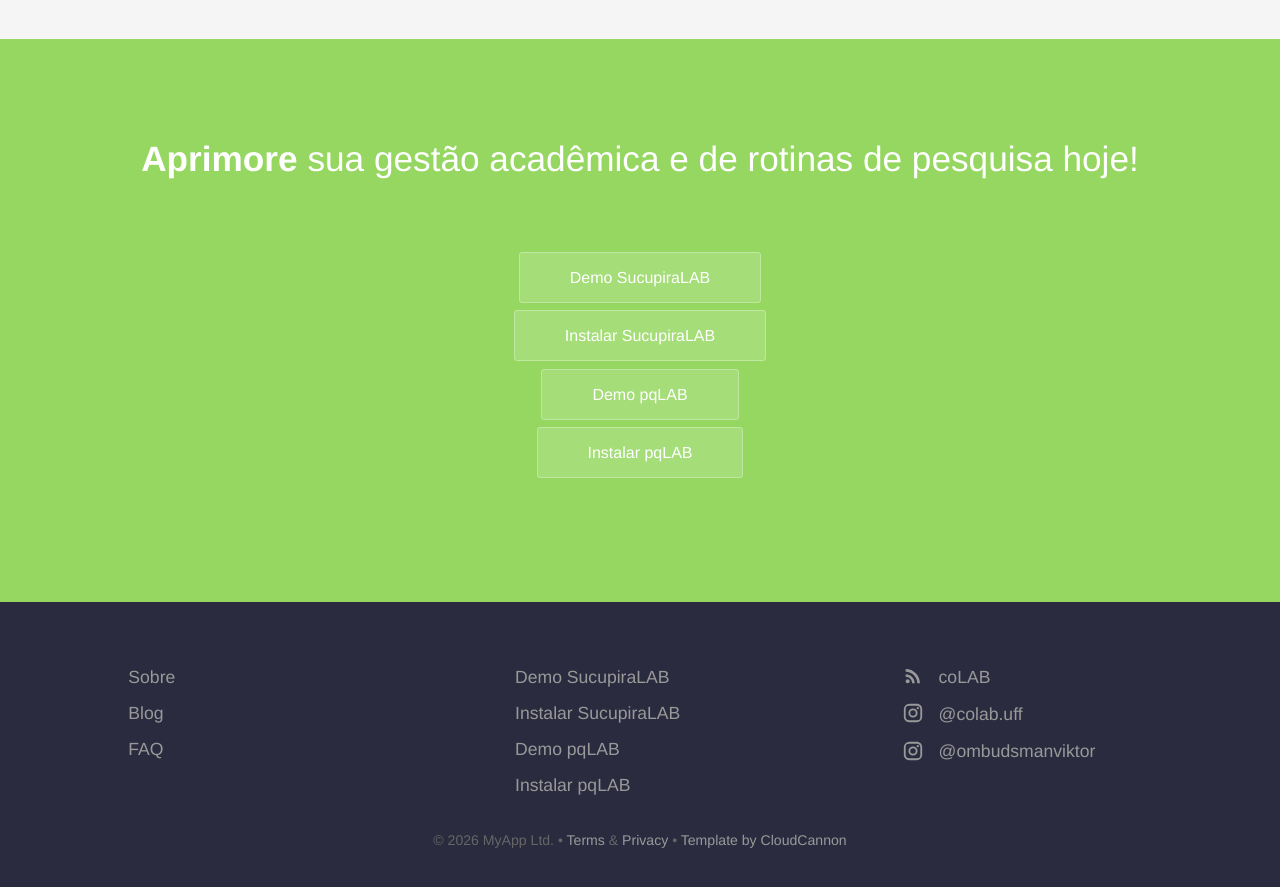
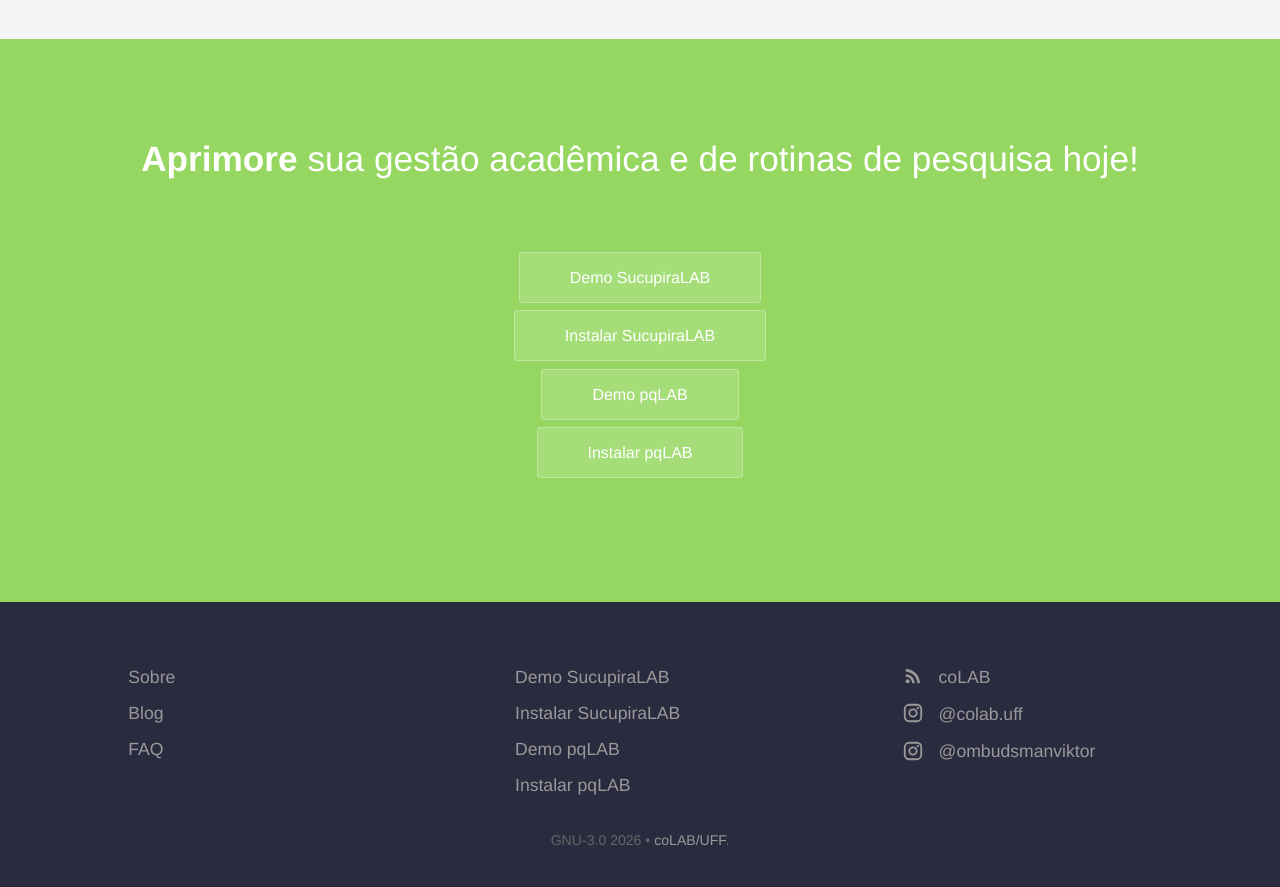
Before and after one commit to ombudsmanviktor/lab, a Jekyll site: the page built from index.html, in a window 1280 px wide and 900 px high, scrolled down 3149 px. Shown: the top 887 px of the window. Built offline with Jekyll 4.4.1, drawn with Linux system fonts in a browser that asks for light colours.

Commit message:
Update default.html

```diff
--- a/_layouts/default.html
+++ b/_layouts/default.html
@@ -44,7 +44,7 @@
 					</ul>
 					{% endfor %}
 				</div>
-				<p class="copyright">&copy; {{ site.time | date: '%Y' }} MyApp Ltd. • <a href="#">Terms</a> &amp; <a href="#">Privacy</a> • <a href="https://cloudcannon.com/">Template by CloudCannon</a></p>
+				<p class="copyright">GNU-3.0 {{ site.time | date: '%Y' }} • <a href="http://colab-uff.github.io">coLAB/UFF</a>.</p>
 			</div>
 		</footer>
 		<script>
```
